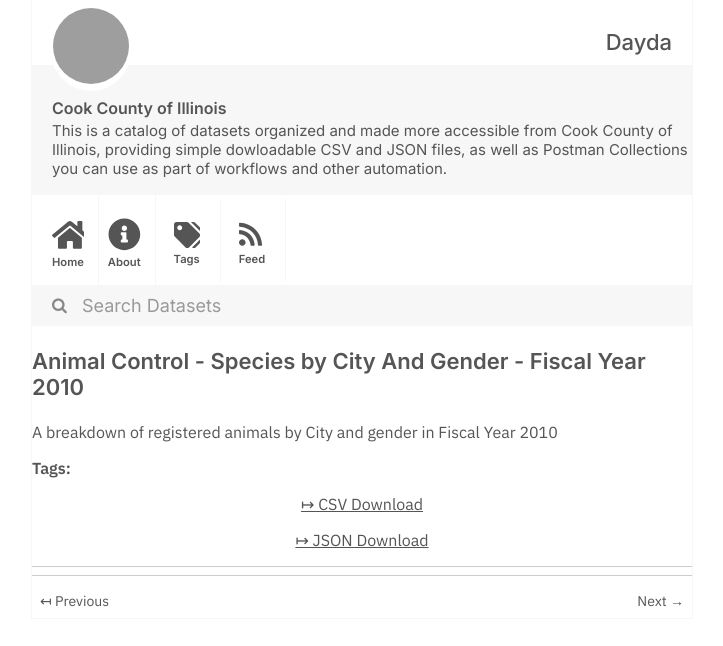
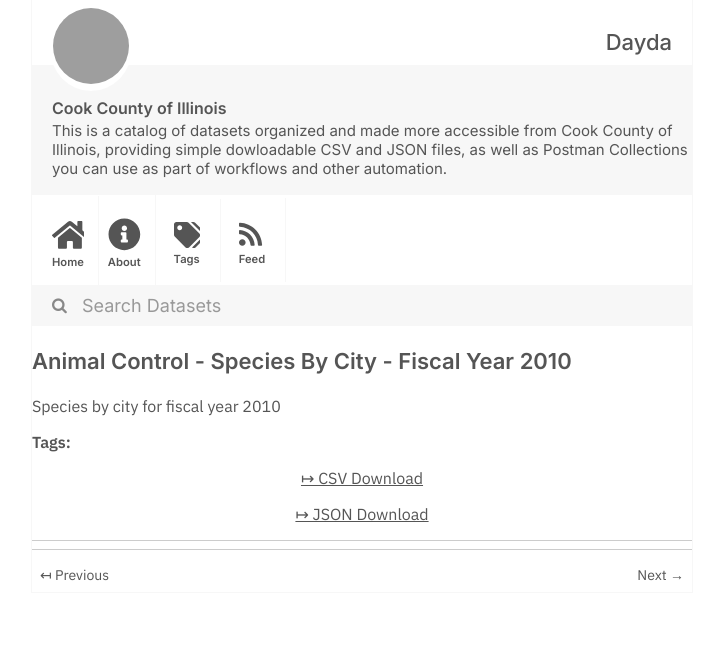
Before and after one commit to dayda-entities/cook-county-of-illinois, a Jekyll site: the page built from _posts/2020-11-10-animal-control-species-by-city.md, in a window 1280 px wide, cut to the strip 0-646 px from the top of the page. Shown: the whole strip, without its empty margins (278-1001 px from the left). Built offline with Jekyll 4.4.1, drawn with Linux system fonts in a browser that asks for light colours; grey boxes are pictures that could not be loaded.

Commit message:
Publish Data

```diff
--- a/_posts/2020-11-10-animal-control-species-by-city.md
+++ b/_posts/2020-11-10-animal-control-species-by-city.md
@@ -1,17 +1,17 @@
 ---
-title: Animal Control - Species by City And Gender - Fiscal Year 2010
-created: '2020-11-10T16:57:41.877234'
-modified: '2020-11-10T16:57:41.877244'
+title: Animal Control - Species By City - Fiscal Year 2010
+created: '2020-11-10T16:57:54.938634'
+modified: '2020-11-10T16:57:54.938644'
 state: active
 type: dataset
 tags: []
 groups:
   - Local Government
 csv_url: >-
-  https://datacatalog.cookcountyil.gov/api/views/nfgr-xadh/rows.csv?accessType=DOWNLOAD
+  https://datacatalog.cookcountyil.gov/api/views/w3ph-28pq/rows.csv?accessType=DOWNLOAD
 json_url: >-
-  https://datacatalog.cookcountyil.gov/api/views/nfgr-xadh/rows.json?accessType=DOWNLOAD
+  https://datacatalog.cookcountyil.gov/api/views/w3ph-28pq/rows.json?accessType=DOWNLOAD
 layout: post
 
 ---
-A breakdown of registered animals by City and gender in Fiscal Year 2010
+Species by city for fiscal year 2010
```
